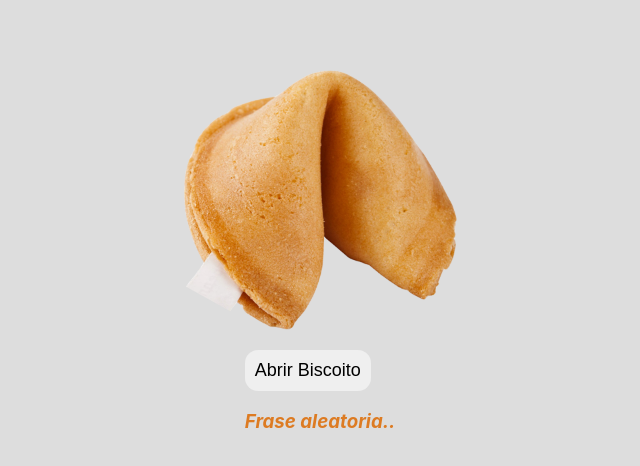
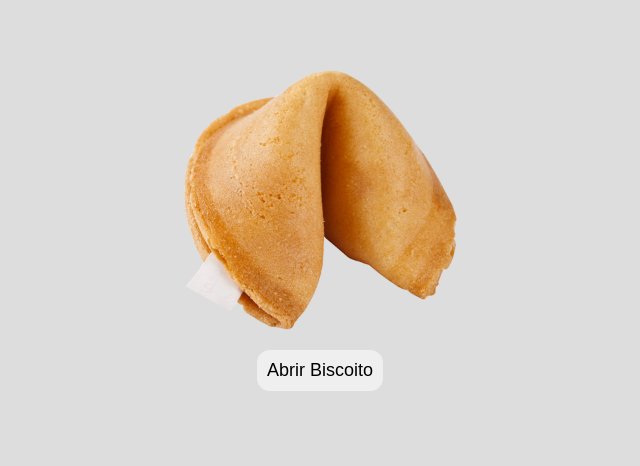
Before and after one commit to ThalysonOliveira/Biscoito-Da-Sorte, a React (Create React App) app: page / in a window 1280 px wide. Shown: the top 466 px of the page, without its empty margins (320-960 px from the left). Built offline with nearby package versions, Linux system fonts and the light colour scheme.

Commit message:
Passado texto do botão via props

```diff
--- a/src/components/Botao.js
+++ b/src/components/Botao.js
@@ -5,7 +5,7 @@ class Botao extends Component{
         return(
             <div>
                 <button onClick={this.props.acaoBtn}>{this.props.nome}</button>
-                <h3 className='textoFrase'>Frase aleatoria..</h3>
+                <h3 className='textoFrase'>{this.props.textoFrase}</h3>
             </div>
         )
     }
```
